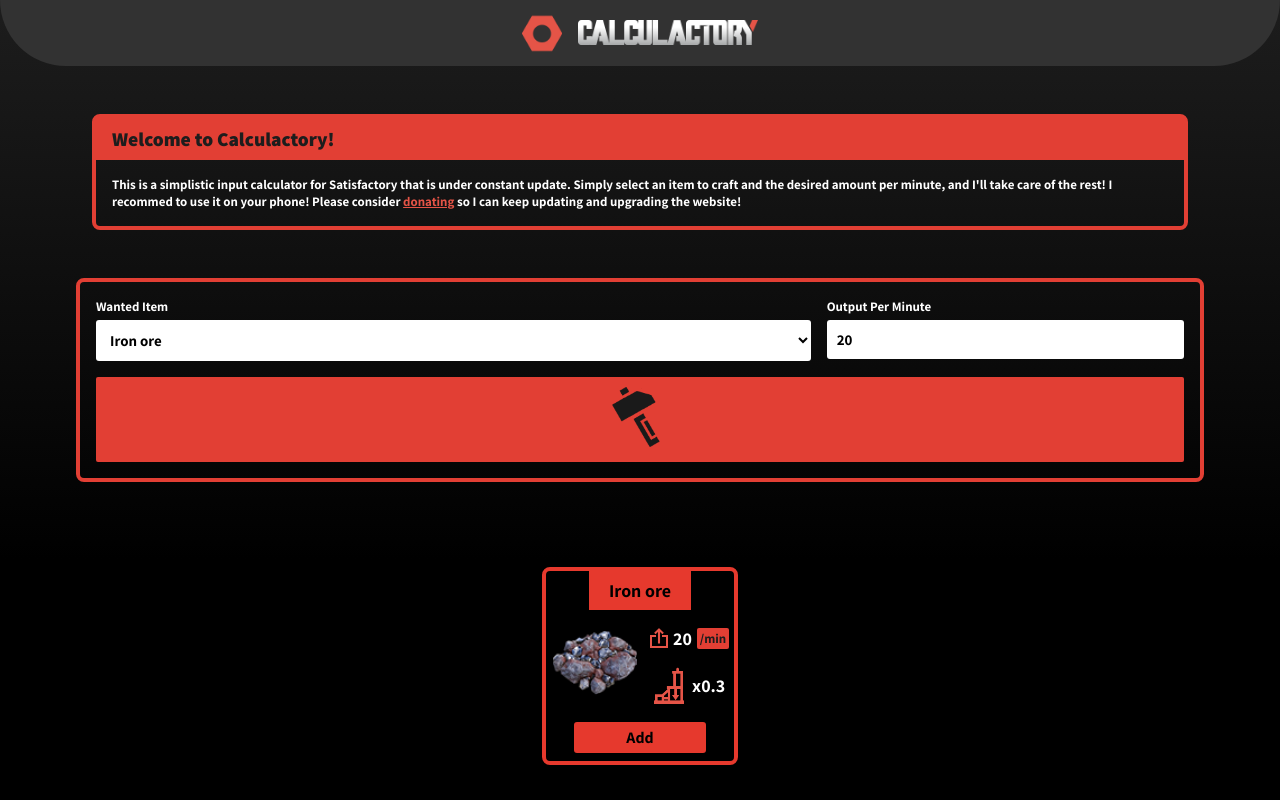
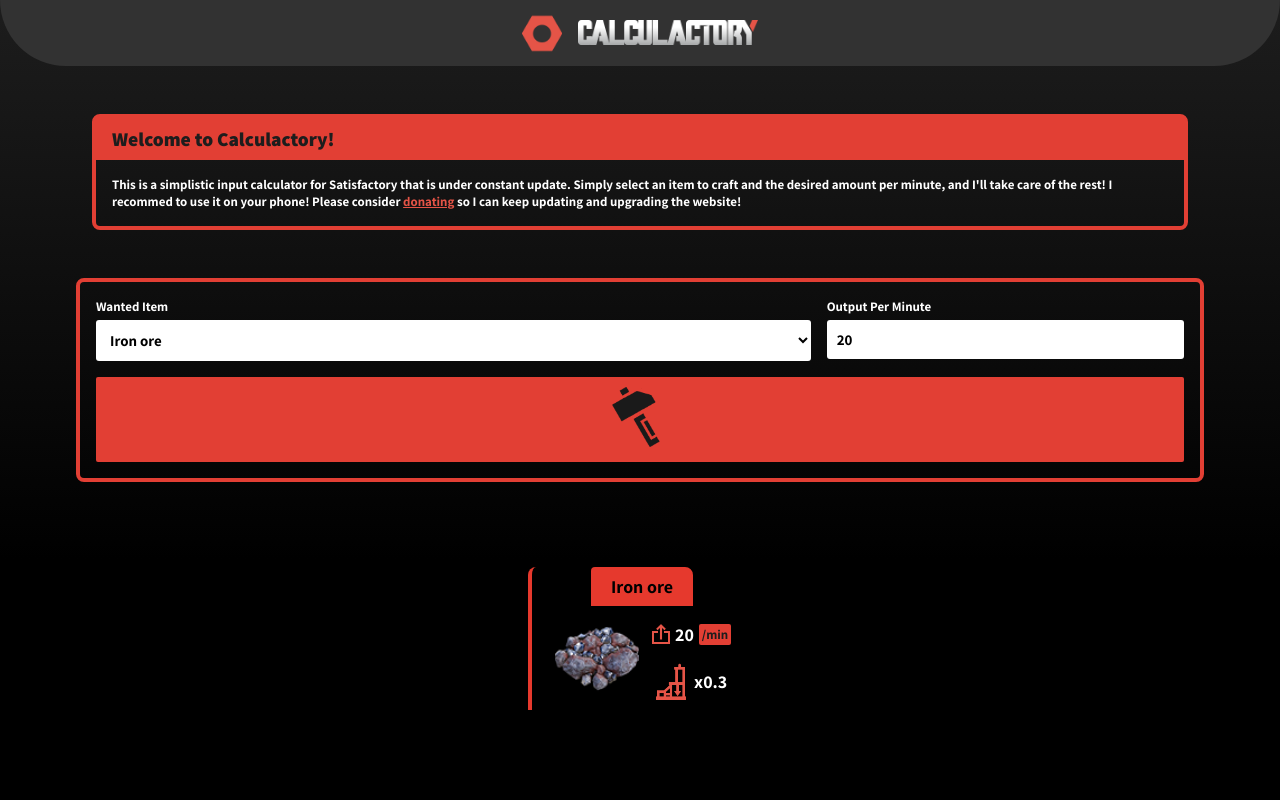
Before and after one commit to walas-01/calculactory-reactive, a React (Vite) app: page / in a window 1280 px wide. Both pictures are taken after a click on the button 640 px from the left and 419 px from the top of the page. Built offline with nearby package versions, Linux system fonts and the light colour scheme.

Commit message:
better card alignment added

```diff
--- a/src/App.css
+++ b/src/App.css
@@ -37,6 +37,10 @@
 .card-container {
   width: 40%;
   margin: 5rem auto;
+
+  align-self: center;
+
+
   display: flex;
   flex-direction: column;
   align-items: center;
--- a/src/App.jsx
+++ b/src/App.jsx
@@ -28,9 +28,9 @@
 
       <Form setFirstItem={setFirstItem}/>
 
-      <div className="card-container">
+      <ul className="card-container">
         {renderFirstCard()}
-      </div>
+      </ul>
     </>
   );
 }
--- a/src/components/Card/Card.jsx
+++ b/src/components/Card/Card.jsx
@@ -1,16 +1,8 @@
 import { useEffect, useState } from "react";
 
-
 import "./Card_style.css";
-import ironplateImg from '../../imgs/Reinforced_Iron_Plate.png'
-
-
-
-
-
 
 function Card({itemName,desiredOutput}) {
-
   const [inputList,setInputList] = useState([])
 
   const [item,setItem] = useState({})
@@ -28,17 +20,24 @@
     }
 
     fetchItem(itemName)
+    setInputList([])
   },[itemName,desiredOutput])
+
+
 
 
   if(item.outPerMin){
     productRate = Number((desiredOutput / item.outPerMin[0].amountPerMin).toFixed(1));
   }
 
-  //* onClickHandler()
+  const onClickHandler = ()=>{
+    setInputList(item.inPerMin)
+  }
+
+
 
   return (
-    <>
+    <div>
       <li className="card">
         <h5>{item.showName}</h5>
 
@@ -57,15 +56,19 @@
               <p>x{productRate}</p>
             </div>
           </div>
-          <button className="button">Add</button>
+          {item.inPerMin && inputList.length == 0? <button className="button" onClick={onClickHandler}>Add</button> : ""}
+
         </section>
+
+
+
       </li>
 
-      <ul className="card-card-container">
-        {inputList.map((item,i)=><Card itemName={item.name} desiredOutput={item}></Card>)}
-      </ul>
+        <ul className="card-card-container">
+          {inputList.map((item,i)=><Card key={i} itemName={item.name}  desiredOutput={item.amountPerMin}/>)}
+        </ul>
 
-    </>
+    </div>
   )
 }
 
--- a/src/components/Card/Card_style.css
+++ b/src/components/Card/Card_style.css
@@ -1,13 +1,17 @@
 /*/------------------------------------------------------------[ Card ]*/
 
 .card{
+  width: 220px;
   margin: 5px 0px;
-  border: solid 4px #e6392d;
-  border-radius: 8px;
+
+  border-left: solid 4px #e6392d ;
+  border-top-left-radius: 8px;
 }
 
 .card h5{
   padding: 8px 20px;
+  border-top-left-radius: 4px;
+  border-top-right-radius: 8px;
 
   align-self: center;
   justify-self: center;
@@ -110,5 +114,7 @@
 
 
 .card-card-container{
-  margin-left: 4rem;
+  border-left: solid 4px #e6392d ;
+  border-top: none;
+  padding-left: 3rem;
 }
--- a/src/components/Form/Form.jsx
+++ b/src/components/Form/Form.jsx
@@ -10,6 +10,7 @@
     const payload = Object.fromEntries(formData)
     payload.inAmount = Number(payload.inAmount)
     console.log(payload)
+    setFirstItem(null)
     setFirstItem(payload)
   }
 
```
